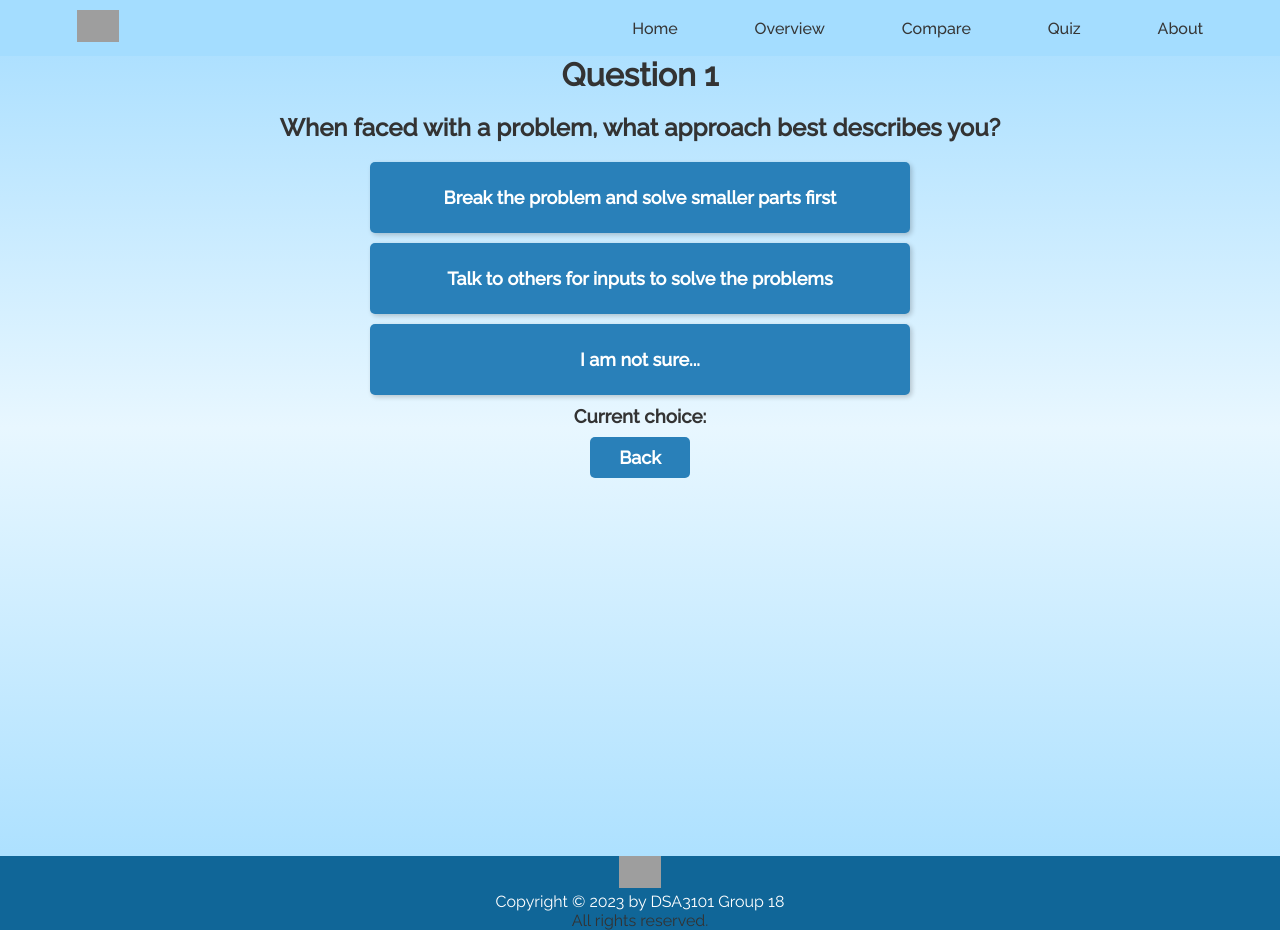
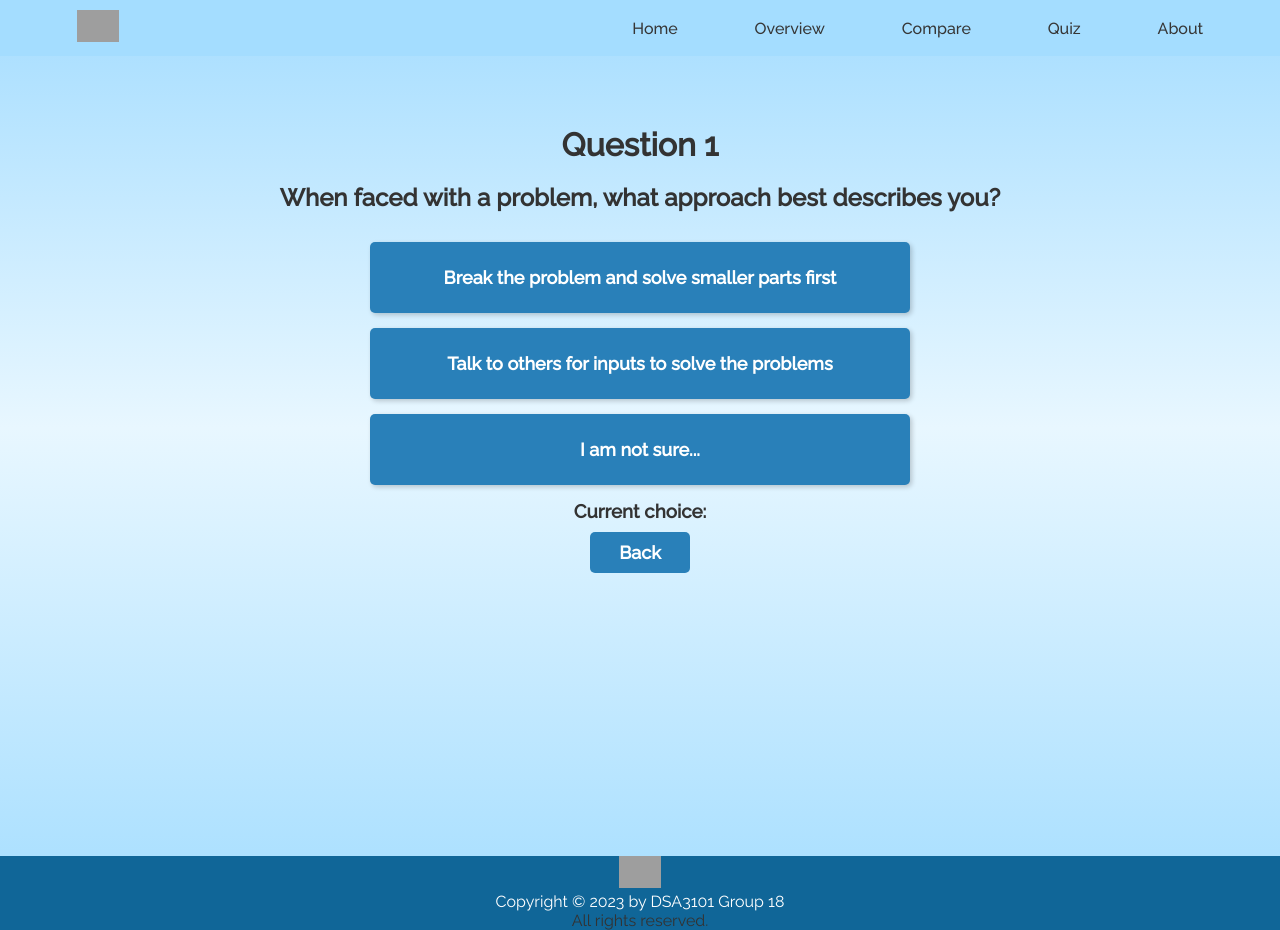
Before and after one commit to chiralcentre/dsa3101-2310-18-data-science, a React (Create React App) app in the folder frontend/react-app/: page /quiz/questions in a window 1280 px wide. Built offline with nearby package versions, Linux system fonts and the light colour scheme; grey boxes are pictures that could not be loaded; the HTML template or start-up script is replaced by a standard one.

Commit message:
folder tidying and css update

```diff
--- a/frontend/react-app/package.json
+++ b/frontend/react-app/package.json
@@ -8,6 +8,7 @@
     "@testing-library/react": "^13.4.0",
     "@testing-library/user-event": "^13.5.0",
     "chart.js": "^4.4.0",
+    "emailjs": "^4.0.3",
     "react": "^18.2.0",
     "react-bootstrap": "^2.9.1",
     "react-chartjs-2": "^5.2.0",
--- a/frontend/react-app/src/index.css
+++ b/frontend/react-app/src/index.css
@@ -279,6 +279,7 @@ h2 {
 
 
 /* ===================================================================== */
+
 .quiz {
   display: flex;
   flex-direction: column;
@@ -287,11 +288,9 @@ h2 {
 }
 
 .quiz img {
-  width: 400px; /* Set the desired width */
-  height: 375px; /* Set the desired height */
+  width: 400px;
+  height: 375px;
 }
-
-/* ===================================================================== */
 
 .quiz-questions {
   display: flex;
@@ -301,35 +300,42 @@ h2 {
   text-align: center;
 }
 
-.quiz-questions h2 {
-  padding:20px;
+.quiz-questions h1 {
+  margin-top: 70px;
 }
 
-.quiz-questions h4 {
+.quiz-questions h2 {
+  padding: 20px;
+  margin-bottom: 10px;
+}
+
+.quiz-questions h4,
+.back-button h4,
+.submit-button h4 {
   font-size: 18px;
-  color:white;
+  color: white;
 }
 
 .answer-box {
   border-radius: 5px;
   width: 100%;
-  max-width: 500px; /* Adjust the max-width as needed */
-  padding: 25px 20px; /* Add padding inside each answer box */
-  margin-bottom: 10px; /* Add margin to separate answer boxes */
+  max-width: 500px;
+  padding: 25px 20px;
+  margin-bottom: 15px;
   border: none;
   outline: none;
   cursor: pointer;
-  background-color: #2980b9; /* Set the background color to blue */
+  background-color: #2980b9;
   transition: background-color 0.3s, box-shadow 0.3s; /* Add a transition for both background color and box shadow */
   box-shadow: 2px 2px 5px rgba(0, 0, 0, 0.2); /* Add a subtle box shadow */
 }
 
 .answer-box:hover {
-  background-color: rgba(31, 31, 152, 0.7); /* Slightly darken the background color on hover */
+  background-color: #1c5a8e;
 }
 
-.answer-box:active {
-  background-color: lightblue; /* Change background color when clicked (pressed) */
+.answer-box.selected {
+  background-color: #1c5a8e;
 }
 
 .quiz-questions:hover {
@@ -342,14 +348,15 @@ h2 {
   margin: 10px 30px;
   border-radius: 5px;
   background-color: #2980b9;
-  color: white;
   text-align: center;
   padding: 10px;
   margin-bottom: 10px;
   border: none;
   outline: none;
-  padding: 10px;
+  cursor: pointer;
 }
+
+/* ===================================================================== */
 
 .subtitle {
   line-height: 1.3;
--- /dev/null
+++ b/package.json
@@ -0,0 +1,5 @@
+{
+  "dependencies": {
+    "emailjs": "^4.0.3"
+  }
+}
```
Also changed, not shown: frontend/react-app/src/App.js (+5 -4 lines), frontend/react-app/src/components/Quiz/QuizQuestions.js (renamed from frontend/react-app/src/components/QuizQuestions.js, +1 -6 lines), frontend/react-app/src/components/Quiz/Quiz.js (renamed from frontend/react-app/src/components/Quiz.js), frontend/react-app/src/components/Quiz/QuizResult.js (renamed from frontend/react-app/src/components/QuizResult.js), 1 other file (tests, documents, lock files or other folders).
